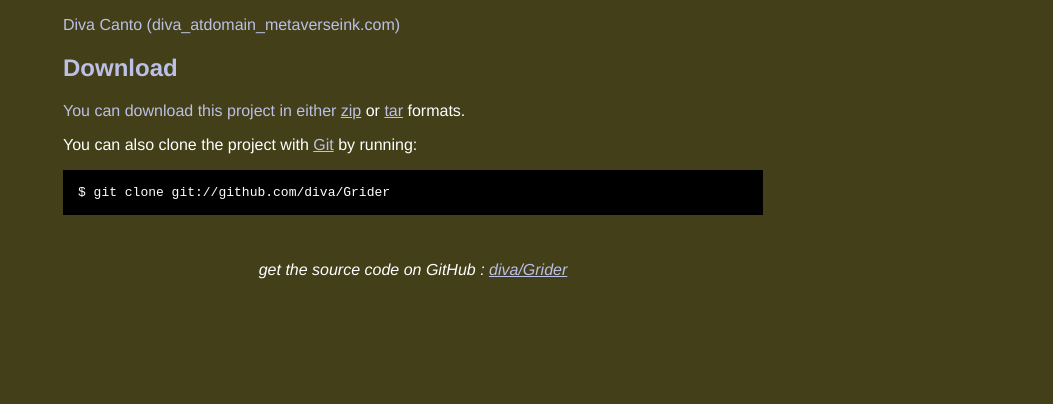
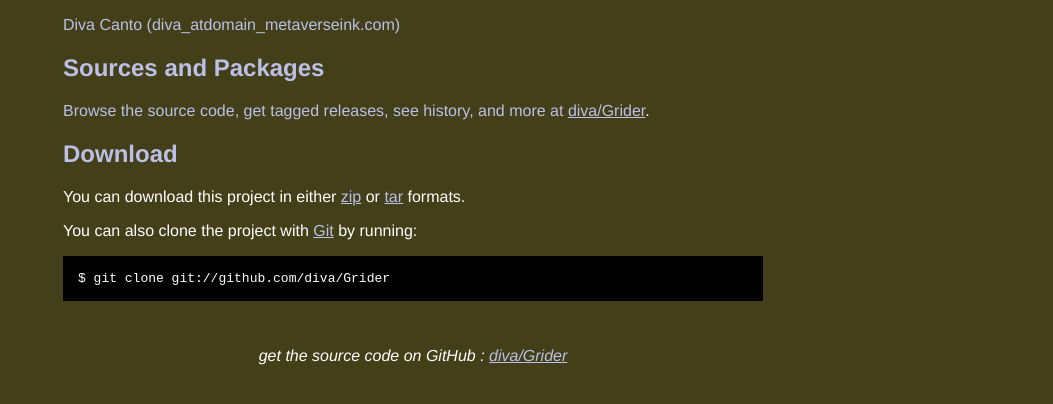
Before and after one commit to diva/Grider, a plain HTML site: page index.html in a window 1280 px wide. Shown: the part 310-714 px from the top of the page, without its empty margins (227-1280 px from the left). Drawn offline with Linux system fonts and the light colour scheme.

Commit message:
More improvements.

```diff
--- a/index.html
+++ b/index.html
@@ -64,6 +64,10 @@
 <p>Diva Canto (diva_atdomain_metaverseink.com)
 <br/>      </p>
 
+<h2>Sources and Packages</h2>
+<p>Browse the source code, get tagged releases, see history, and more at
+<a href="http://github.com/diva/Grider">diva/Grider</a>.
+</p>
 
     <h2>Download</h2>
     <p>
```
